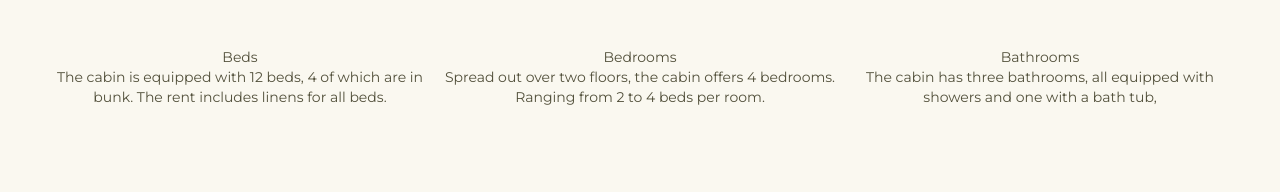
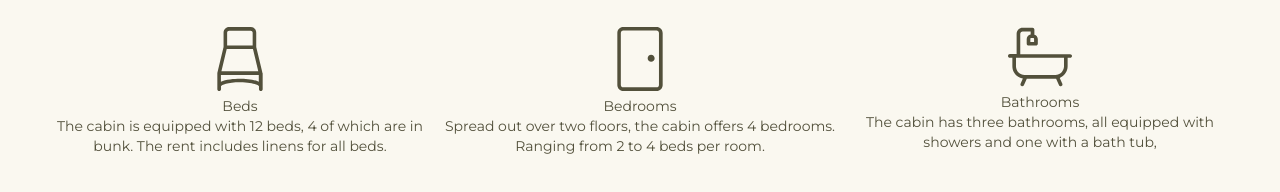
Before and after one commit to SofiaFesenko/aaaaaaaaaaa, a plain HTML site: page index.html in a window 1280 px wide. Shown: the part 262-454 px from the top of the page. Drawn offline with Linux system fonts and the light colour scheme.

Commit message:
Update index.html

```diff
--- a/index.html
+++ b/index.html
@@ -17,17 +17,17 @@
             </div>
             <div class="arrangements__icons">
                 <div class="arrangements__icons__info">
-                    <img src="./icons/bed.svg" alt="" class="arrangements__icons__icon">
+                    <img src="./bed.svg" alt="" class="arrangements__icons__icon">
                     <p class="arrangements__icons__title">Beds</p>
                     <p class="arrangements__icons__text">The cabin is equipped with 12 beds, 4 of which are in bunk. The rent includes linens for all beds.</p>
                 </div>
                 <div class="arrangements__icons__info">
-                    <img src="./icons/door.svg" alt="" class="arrangements__icons__icon">
+                    <img src="./door.svg" alt="" class="arrangements__icons__icon">
                     <p class="arrangements__icons__title">Bedrooms</p>
                     <p class="arrangements__icons__text">Spread out over two floors, the cabin offers 4 bedrooms. Ranging from 2 to 4 beds per room.</p>
                 </div>
                 <div class="arrangements__icons__info">
-                    <img src="./icons/bath.svg" alt="" class="arrangements__icons__icon">
+                    <img src="./bath.svg" alt="" class="arrangements__icons__icon">
                     <p class="arrangements__icons__title">Bathrooms</p>
                     <p class="arrangements__icons__text">The cabin has three bathrooms, all equipped with showers and one with a bath tub,</p>
                 </div>
```
